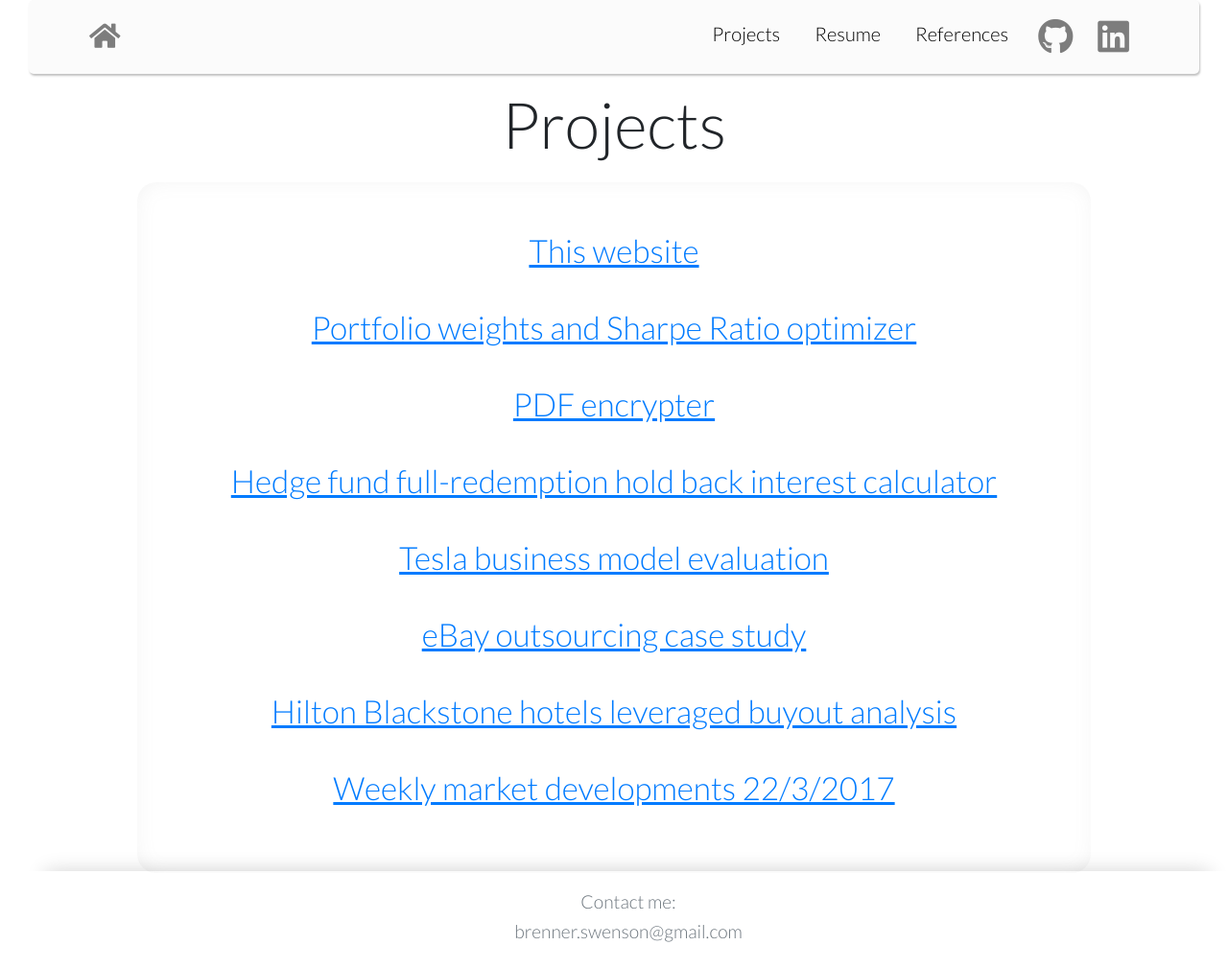
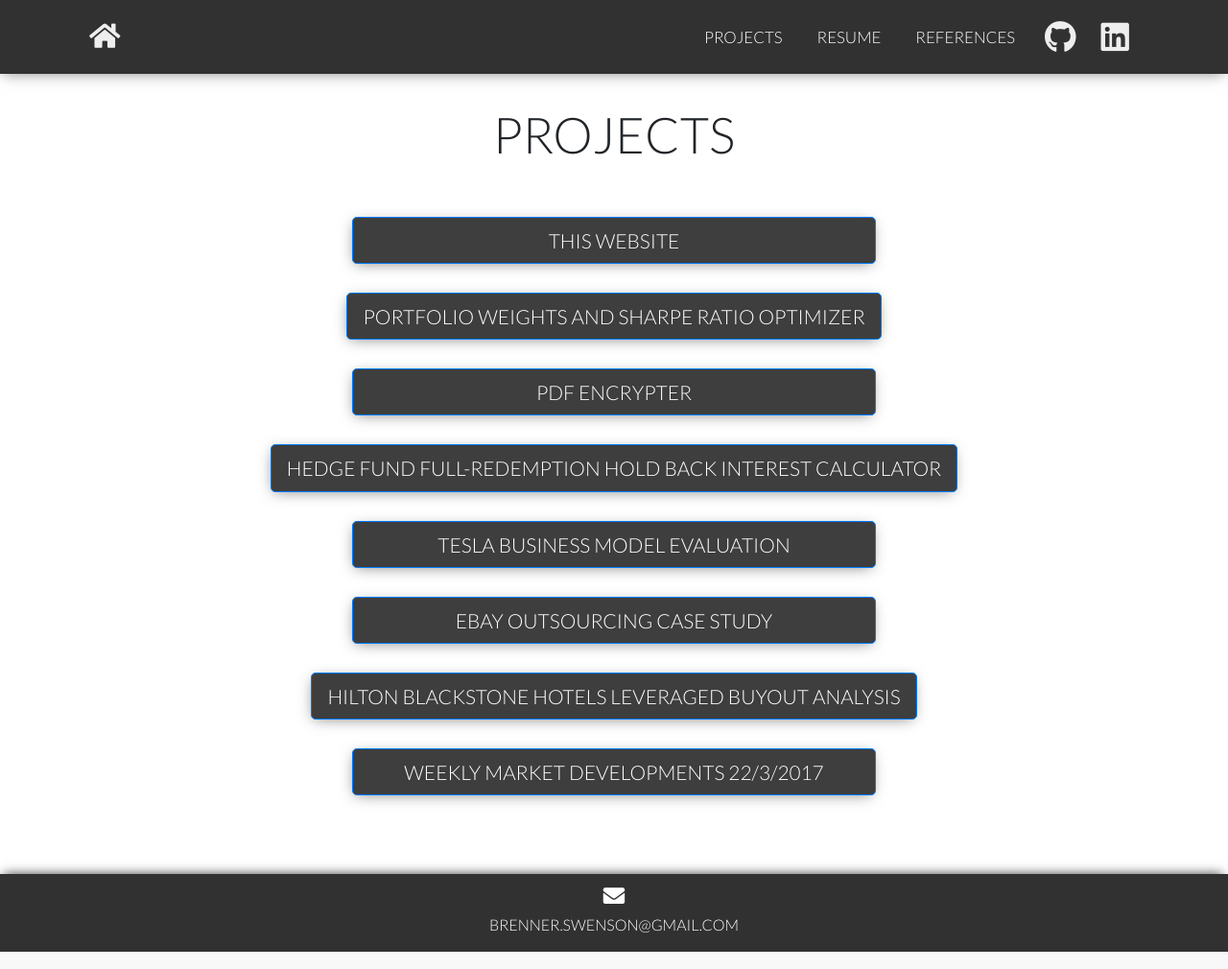
Before and after one commit to brennerswenson/personalPortfolio, a Django app: page /projects/ in a window 1280 px wide. Shown: the whole page at 96% size. Run offline with Django 3.2, Linux system fonts and the light colour scheme; some libraries are stand-ins or nearby versions.

Commit message:
updated whole look and feel of website

```diff
--- a/static/css/master.css
+++ b/static/css/master.css
@@ -1,20 +1,26 @@
 .navbar-light {
-  box-shadow: 1px 2px 2px 0px rgba(136, 136, 136, 0.5);
-  border-radius: 5px;
-  background-color: rgba(251, 251, 251);
+  box-shadow: -1px 3px 15px -4px rgba(0,0,0,0.5);
+  background-color: #313131;
 }
 
 #myNavIDLeft {
-  font-size: 150%;
-  color: black;
+  font-size: 1.10rem;
+  color: #ffffff;
   text-align: left;
+  font-weight: 100;
 }
 
 #myNavID {
-  font-size: 108%;
-  color: black;
+  font-size: 1.05rem;
+  color: #ffffff;
   margin-right: 5px;
   margin-left: 5px;
+  font-weight: 100;
+  font-family: 'Lato', sans-serif;
+}
+
+.nav-text {
+  padding-top: .28rem;
 }
 
 body {
@@ -28,16 +34,29 @@
 }
 
 .footer {
-  box-shadow: -1px -33px 21px -34px rgba(0, 0, 0, 0.19);
+  box-shadow: -1px -5px 11px -5px rgba(0,0,0,0.76);
   position: absolute;
   bottom: 0;
   width: 100%;
+  background-color: #313131;
+  left: 0;
+  right: 0;
+}
 
+.fa-envelope{
+  font-size: 1.4rem;
+}
+
+#footerEmail{
+  padding-top: .25rem;
 }
 
 .footerContent {
-  padding-bottom: 20px;
-  padding-top: 20px;
+  padding-top: .75rem;
+  color: #ffffff;
+  font-weight: 100;
+  font-family: 'Lato', sans-serif;
+  font-size: 1.0rem;
 }
 
 * {
@@ -89,11 +108,11 @@
 .resumeContainer {
   margin: 40px;
   border-radius: 20px;
-  box-shadow: inset 1px 0px 30px -13px rgba(129, 129, 129, 1);
+  box-shadow: inset 1px 0px 15px -13px rgba(129, 129, 129, 1);
 }
 
 .resumeBorderRow {
-  border-bottom: solid #d2d7da 3px;
+  border-bottom: solid #615c5c 3px;
   width: 55%;
   float: none;
   margin: 0 auto;
@@ -112,10 +131,10 @@
   margin-bottom: 10px;
 }
 
-h1.aboutMeTitle {
+.aboutMeTitle {
   text-align: center;
-  margin-top: 2%;
-  font-size: 3.33rem;
+  padding-top: 1.25rem;
+  font-size: 2.75rem;
   font-weight:500;
 }
 
@@ -123,21 +142,21 @@
   text-align: center;
 }
 
+
 .projectsTitle {
-  font-size: 4.16rem;
-  padding-bottom: 1%;
-  padding-top: 1%;
+  font-size: 3.25rem;
+  padding-top: 3vh;
   font-weight: 500;
 }
 
 .projectList {
   font-size: 25pt;
-  border-radius: 20px;
-  box-shadow: inset 1px 0px 30px -13px rgba(129, 129, 129, .2);
+  /* border-radius: 20px; */
+  /* box-shadow: inset 1px 0px 30px -13px rgba(129, 129, 129, .2); */
   margin-right: 10vw;
   margin-left: 10vw;
   padding-bottom: 4vh;
-  padding-top: 4vh;
+  padding-top: 2vh;
 }
 
 ul {
@@ -146,11 +165,34 @@
 
 .project {
   padding: 15px;
+  width: 45vw;
+  display: inline-table;
+  float: none;
+
+}
+
+.btn-primary {
+  background-color: rgba(48, 48, 48, 0.93);
+  box-shadow: -1px 3px 15px -4px rgba(0,0,0,0.5);
+  font-size: 1.3rem;
+  color: #ffffff;
+  font-weight: 100;
+  font-family: 'Lato', sans-serif;
+}
+
+.btn-primary:visited {
+  background-color: rgba(54, 129, 161, 0.84);
+}
+
+.btn-primary:hover {
+  background-color: #2a2828;
 }
 
 .optimizerTitle {
   padding: 10px;
   font-weight: 575;
+  font-size: 2.50rem;
+  font-weight:500
 }
 
 .optimizerCodeColumn {
@@ -188,7 +230,8 @@
 
 ::-webkit-scrollbar-thumb {
   border-radius: 10px;
-  background: #dedddd;
+  background: #313131;
+  color: #313131;
 }
 
 ::-webkit-scrollbar-thumb:hover {
@@ -464,6 +507,14 @@
   color:rgb(31, 111, 145);
 }
 
+#navLinkedInBtn {
+  color: rgb(238, 238, 238);
+}
+
+#navGithubBtn {
+  color: rgb(238, 238, 238);
+}
+
 .patrickRecommendationContainer{
   height: 65vh;
 }
@@ -477,6 +528,7 @@
 
 .fa-home{
   font-size: 1.8rem;
+  color: rgb(238, 238, 238) !important;
 }
 
 /* Phones */
@@ -510,17 +562,11 @@
     padding-top: 1rem;
     margin-left: 4vw;
   }
-  .aboutMeTitle {
-    padding-top: 1rem;
-  }
 
   .aboutMeTitleContainer{
     padding-left: 1rem;
     padding-right: 1rem;
 
-  }
-  .projectsTitle {
-    padding-top: 1rem;
   }
   .teslaPresentation {
     height: auto;
@@ -543,7 +589,7 @@
     padding-top: 15vh;
   }
   .projectList {
-    box-shadow: inset 0px 0px 0px 0px rgba(255, 255, 255, 1);
+    /* box-shadow: inset 0px 0px 0px 0px rgba(255, 255, 255, 1); */
   }
 
   /* landscape phones */
--- a/templates/base.html
+++ b/templates/base.html
@@ -6,7 +6,7 @@
     <meta charset="utf-8">
 
     <meta name="viewport" content="width=device-width, initial-scale=1">
-    <title>Brenner Swenson</title>
+    <title>BRENNER SWENSON</title>
 
     <!-- Latest compiled and minified CSS -->
     <link href="https://stackpath.bootstrapcdn.com/bootstrap/4.1.1/css/bootstrap.min.css" rel="stylesheet" integrity="sha384-WskhaSGFgHYWDcbwN70/dfYBj47jz9qbsMId/iRN3ewGhXQFZCSftd1LZCfmhktB" crossorigin="anonymous">
@@ -19,6 +19,10 @@
     <link href="https://fonts.googleapis.com/css?family=Assistant:300|Lato:300|Merriweather:300,400|PT+Serif:700|Playfair+Display" rel="stylesheet">
 
     <link href="https://fonts.googleapis.com/css?family=Roboto:100|Open+Sans:300" rel="stylesheet">
+
+    <link href="https://fonts.googleapis.com/css?family=Arimo" rel="stylesheet">
+
+    <link href="https://fonts.googleapis.com/css?family=Lora" rel="stylesheet">
 
     <link rel="stylesheet" href="{% static '/css/tomorrow.css' %}">
 
@@ -42,27 +46,27 @@
 </head>
 
 <body>
-  <div class="globalContainer container-fluid">
 
-    <header class="navContainer container-fluid">
+
+    <header class="navContainer">
 
       <nav class="navbar navbar-light navbar-expand-sm  mynav" role='navigation' id='navbar'>
         <div class="container">
           <a href="{% url 'home' %}" class="nav navbar-nav justify-content-start nav-link mynav" id='myNavIDLeft'><i class="nav-link fas fa-home fa-1x"></i></a>
           <ul class="nav navbar-nav justify-content-end mynav" id="myNavID">
-            <li class='nav-item' id="myNavID">
-              <a href="{% url 'projects:projects' %}" class="nav-link" id="myNavID">Projects</a>
+            <li class='nav-item nav-text' id="myNavID">
+              <a href="{% url 'projects:projects' %}" class="nav-link" id="myNavID">PROJECTS</a>
             </li>
-            <li class="nav-item" id="myNavID">
-              <a href="{% url 'resume' %}" class="nav-link" id="myNavID">Resume</a>
+            <li class="nav-item nav-text" id="myNavID">
+              <a href="{% url 'resume' %}" class="nav-link" id="myNavID">RESUME</a>
             </li>
-            <li class='nav-item' id="myNavID">
-              <a href={% url 'references' %} class="nav-link" id="myNavID">References</a>
+            <li class='nav-item nav-text' id="myNavID">
+              <a href={% url 'references' %} class="nav-link" id="myNavID">REFERENCES</a>
             </li>
-            <li class='nav-item' id="myNavID"> <a href="https://github.com/brennerswenson"><i class="nav-link fab fa-github fa-2x"></i></a>
+            <li class='nav-item' id="myNavID"> <a href="https://github.com/brennerswenson"><i id="navGithubBtn" class="nav-link fab fa-github fa-2x"></i></a>
               {# <a href="https://www.linkedin.com/in/brenner-swenson/" class="nav-link" id="myNavID">LinkedIn</a> #}
             </li>
-            <li class='nav-item' id="myNavID"> <a href="https://www.linkedin.com/in/brenner-swenson/"><i class=" nav-link fab fa-linkedin refLinkedInBtn fa-2x"></i></a>
+            <li class='nav-item' id="myNavID"> <a href="https://www.linkedin.com/in/brenner-swenson/"><i id="navLinkedInBtn" class=" nav-link fab fa-linkedin refLinkedInBtn fa-2x"></i></a>
               {# <a href="https://www.linkedin.com/in/brenner-swenson/" class="nav-link" id="myNavID">LinkedIn</a> #}
             </li>
 
@@ -71,6 +75,7 @@
         </div>
       </nav>
     </header>
+    <div class="globalContainer container-fluid">
     <section class="row myContent">
       {% block content %}
         <p></p>
@@ -81,14 +86,14 @@
         <div class="row">
           <div class="col-sm-12 footer text-center">
             <div class="footerContent">
-              <h5 class='text-muted'>Contact me:</h5>
-              <h5 class='text-muted'>brenner.swenson@gmail.com</h5>
+              <i class="fas fa-envelope fa-1x"></i>
+              <p id="footerEmail">BRENNER.SWENSON@GMAIL.COM</p>
             </div>
           </div>
         </footer>
       </div>
     </div>
-  </div>
+
 </body>
 
 </html>
--- a/templates/holdback.html
+++ b/templates/holdback.html
@@ -4,12 +4,13 @@
 <div class="container-fluid holdbackBigContainer">
   <div class="row">
     <div class="col-sm-12 holdbackTitleContainer">
-      <h1 class="holdbackTitle">Hedge fund full-redemption hold back interest calculator</h1>
+      <h1 class="holdbackTitle">HEDGE FUND FULL-REDEMPTION HOLD BACK INTEREST CALCULATOR</h1>
+
     </div>
   </div>
   <div class="row">
     <div class="col-sm-12 holdbackExcelLink">
-      <a class="holdbackExcelLink"href="{% static '/excel/Holdback Interest Calculator.xlsx' %}" download>Download Excel file</a>
+      <a class="holdbackExcelLink"href="{% static '/excel/Holdback Interest Calculator.xlsx' %}" download>DOWNLOAD EXCEL FILE</a>
 
     </div>
 
--- a/templates/index.html
+++ b/templates/index.html
@@ -4,7 +4,7 @@
 
   <div class="contentContainer container-fluid">
     <div class="row aboutMeTitleContainer">
-      <h1 class='aboutMeTitle col-sm-12'>Brenner Swenson</h1>
+      <p class='aboutMeTitle col-sm-12'>BRENNER SWENSON</p>
     </div>
 
     <div class="pageContent row">
--- a/templates/pdfEncrypter.html
+++ b/templates/pdfEncrypter.html
@@ -5,7 +5,7 @@
   <div class="portfolioEncrypterContainer container-fluid">
     <div class="row">
       <div class="col-sm-12">
-        <h1 class="encrypterTitle">PDF Encrypter</h1>
+        <h1 class="encrypterTitle">PDF ENCRYPTER</h1>
         <div class="row">
           <div class="encrypterCodeColumn col-sm-5 ">
             <div class="fadedScrollerEncrypter">
--- a/templates/portfolioOptimizer.html
+++ b/templates/portfolioOptimizer.html
@@ -5,7 +5,7 @@
 <div class="portfolioOptimizerContainer container-fluid">
   <div class="row">
     <div class="col-lg-12">
-      <h1 class="optimizerTitle">Portfolio Optimizer</h1>
+      <p class="optimizerTitle">PORTFOLIO OPTIMIZER</p>
       <div class="row">
         <div class="optimizerCodeColumn col-sm-6 ">
           <div class="fadedScrollerOptimizer">
--- a/templates/projects.html
+++ b/templates/projects.html
@@ -4,45 +4,49 @@
 
 <div class="projectsContainer container-fluid">
   <div class="row">
-      <h1 class='col-lg-12 projectsTitle'>Projects</h1>
+    <p class='col-lg-12 projectsTitle'>PROJECTS</p>
   </div>
   <div class="row projectList">
+    <div class="projectsButtonContainer">
+
+
       <ul class='col-lg-12'>
         <li class="project">
-          <a class="projectLink"href="http://www.github.com/brennerswenson/personalPortfolio">
-            This website</a>
+          <a class="btn btn-primary btn-lg btn-block projectButton" href="http://www.github.com/brennerswenson/personalPortfolio" role='button'>THIS WEBSITE</a>
         </li>
         <li class="project">
-          <a class="projectLink" href="{% url 'projects:optimizer'%}">Portfolio weights and Sharpe Ratio optimizer</a>
+          <a class="btn btn-primary btn-lg btn-block projectButton" href="{% url 'projects:optimizer'%}" role='button'>PORTFOLIO WEIGHTS AND SHARPE RATIO OPTIMIZER</a>
         </li>
         <li class="project">
-          <a class="projectLink" href=" {% url 'projects:encrypter'%} ">PDF encrypter</a>
+          <a class="btn btn-primary btn-lg btn-block projectButton" href=" {% url 'projects:encrypter'%} " role='button'>PDF ENCRYPTER</a>
         </li>
-        {% comment %} <li class="project">
+        {% comment %}
+        <li class="project">
           <a href="http://www.quantopian.com">
             Trading algorithms</a>
         </li> {% endcomment %}
         <li class="project">
-          <a class="projectLink"href=" {% url 'projects:holdback' %}">Hedge fund full-redemption hold back interest calculator</a>
+          <a class="btn btn-primary btn-lg btn-block projectButton" href=" {% url 'projects:holdback' %}" role='button'>HEDGE FUND FULL-REDEMPTION HOLD BACK INTEREST CALCULATOR</a>
         </li>
         <li class="project">
-          <a class="projectLink" href="{% url 'projects:tesla' %}">
-            Tesla business model evaluation</a>
+          <a class="btn btn-primary btn-lg btn-block projectButton" href="{% url 'projects:tesla' %}" role='button'>
+            TESLA BUSINESS MODEL EVALUATION</a>
         </li>
         <li class="project">
-          <a class="projectLink" href="{% url 'projects:ebay' %}">
-            eBay outsourcing case study</a>
+          <a class="btn btn-primary btn-lg btn-block projectButton" href="{% url 'projects:ebay' %}" role='button'>
+            EBAY OUTSOURCING CASE STUDY</a>
         </li>
         <li class="project">
-          <a class="projectLink" href="{% url 'projects:blackstone' %}">
-            Hilton Blackstone hotels leveraged buyout analysis</a>
+          <a class="btn btn-primary btn-lg btn-block projectButton" href="{% url 'projects:blackstone' %}" role='button'>
+            HILTON BLACKSTONE HOTELS LEVERAGED BUYOUT ANALYSIS</a>
         </li>
         <li class="project">
-          <a class="projectLink" href="{% url 'projects:marketwrap' %}">
-            Weekly market developments 22/3/2017
+          <a class="btn btn-primary btn-lg btn-block projectButton" href="{% url 'projects:marketwrap' %}" role='button'>
+            WEEKLY MARKET DEVELOPMENTS 22/3/2017
           </a>
         </li>
       </ul>
+    </div>
   </div>
 
 </div>
--- a/templates/resume.html
+++ b/templates/resume.html
@@ -4,7 +4,7 @@
 {% block content %}
   <div class="container-fluid resumeContainer">
     <div class="resumeTitleRow row">
-      <h1 class="resumeTitle col-sm-12 center-block text-center" >Resume</h1>
+      <h1 class="resumeTitle col-sm-12 center-block text-center" >RESUME</h1>
     </div>
     <div class="resumeBorderRow row">
 
```
Also changed, not shown: templates/references.html (+5 -5 lines), 1 other file. Lines whose indentation alone changed are shown as unchanged.
